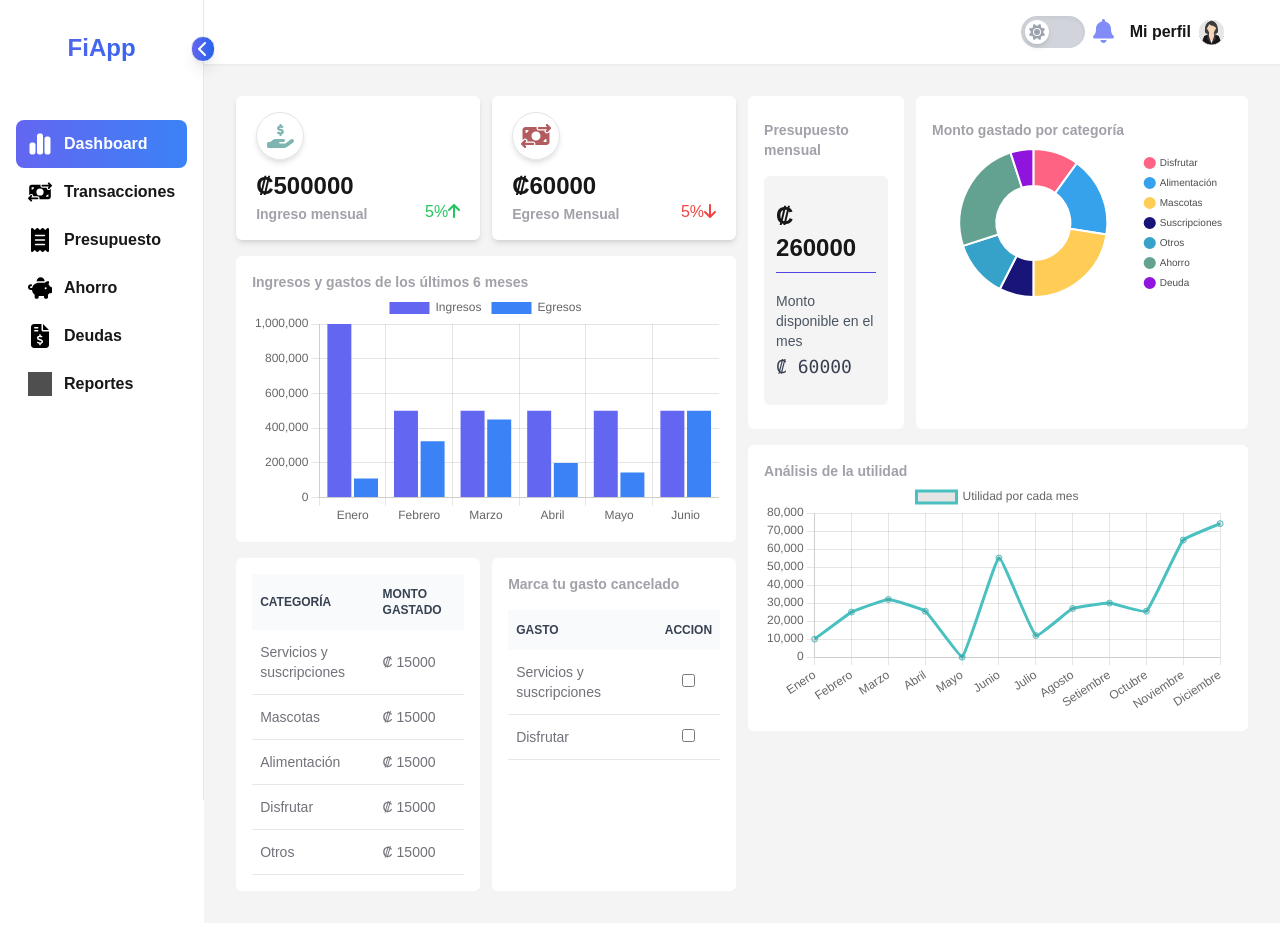
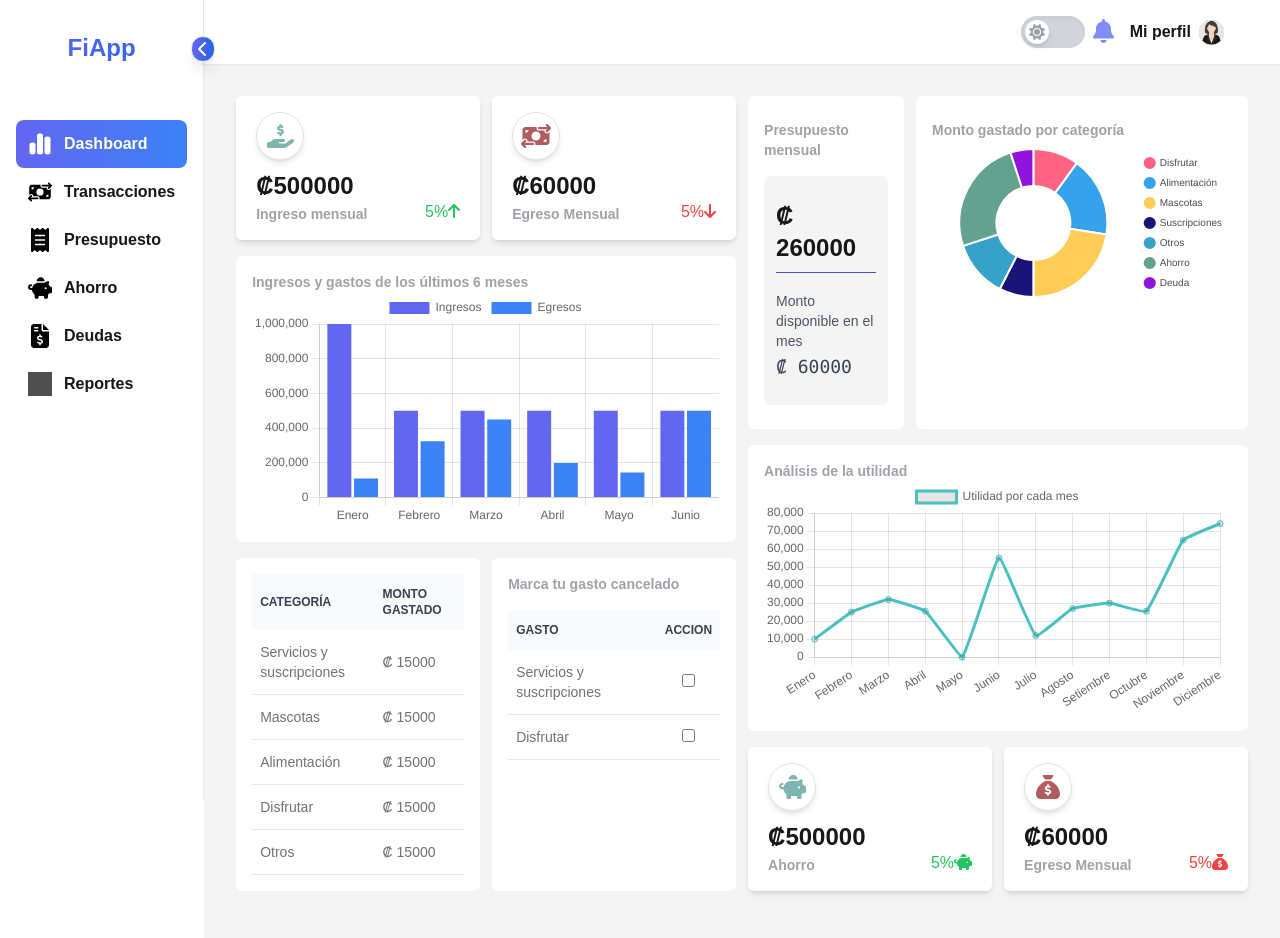
Before and after one commit to Jeim05/personal-finance-app, a Next.js app: page / in a window 1280 px wide. Built offline with nearby package versions, Linux system fonts and the light colour scheme; grey boxes are pictures that could not be loaded.

Commit message:
Debts and saving cards

```diff
--- a/app/(root)/page.tsx
+++ b/app/(root)/page.tsx
@@ -3,6 +3,7 @@ import { PresupuestoCategorias } from '@/components/dashboard/PresupuestoCategor
 import { DashboardTables } from '@/components/dashboard/DashboardTables'
 import { VerticalBarChart } from '@/components/ui/VerticalBarChart'
 import { LineChartUtility } from '@/components/ui/LineChartUtility'
+import { SavingDebts } from '@/components/dashboard/SavingDebts'
 
 const Home = () => {
   return (
@@ -16,6 +17,7 @@ const Home = () => {
         <div className='home-content-left'>
           <PresupuestoCategorias />
           <LineChartUtility />
+          <SavingDebts />
         </div>
       </div>
     </section>
--- /dev/null
+++ b/components/dashboard/SavingDebts.tsx
@@ -0,0 +1,26 @@
+import React from 'react'
+import Card from './card'
+import { faPiggyBank, faSackDollar} from "@fortawesome/free-solid-svg-icons";
+
+export const SavingDebts = () => {
+  return (
+    <div className="cards-wrapper my-4">
+      <Card
+        title="Ahorro"
+        amount={500000.0}
+        icon={faPiggyBank}
+        icon_variant="text-[#7EB5B1]"
+        arrow={faPiggyBank}
+        arrow_variant="text-green-500"
+      />
+      <Card
+        title="Egreso Mensual"
+        icon={faSackDollar}
+        amount={60000}
+        icon_variant="text-[#B25C60]"
+        arrow={faSackDollar}
+        arrow_variant="text-red-500"
+      />
+    </div>
+  )
+}
```
